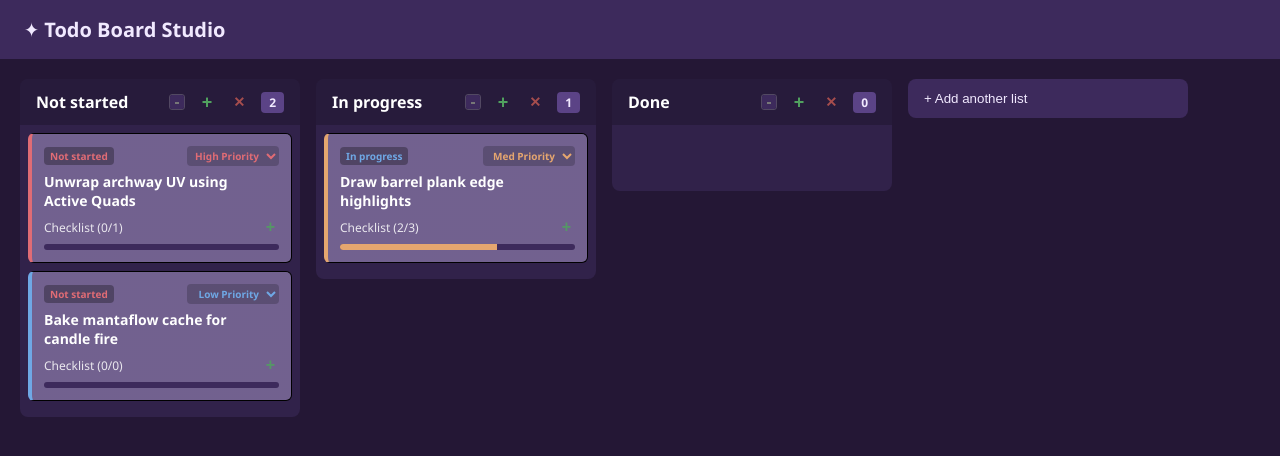
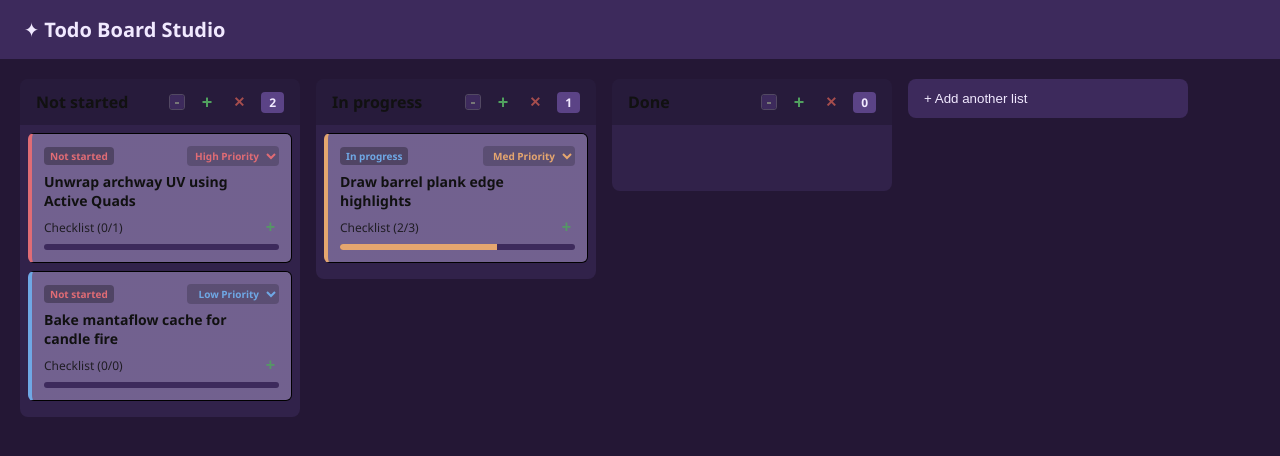
Before and after one commit to zViiX123/Todo_WebApp, a plain HTML site: page todo.html in a window 1280 px wide. Drawn offline with Linux system fonts and the light colour scheme.

Commit message:
removed dynamic color and made it solid dark gray/black

```diff
--- a/todo.html
+++ b/todo.html
@@ -212,7 +212,7 @@
 
                 // Determine dynamic text color based on background contrast
                 let colBg = data.columnColors[colName] || '#31224A';
-                let dynText = getContrastYIQ(colBg);
+                let dynText = '#111111'; // Hardcoded to deep dark gray/black
 
                 const colEl = document.createElement("div");
                 colEl.className = "column";
@@ -574,18 +574,6 @@
             }
         }
 
-        // Calculates whether the text should be dark or light based on background hex
-        function getContrastYIQ(hexcolor){
-            if (!hexcolor || hexcolor.startsWith('var')) return 'var(--text-light)';
-            hexcolor = hexcolor.replace("#", "");
-            if(hexcolor.length === 3) hexcolor = hexcolor.split('').map(c => c+c).join('');
-            const r = parseInt(hexcolor.substr(0,2),16);
-            const g = parseInt(hexcolor.substr(2,2),16);
-            const b = parseInt(hexcolor.substr(4,2),16);
-            const yiq = ((r*299)+(g*587)+(b*114))/1000;
-            return (yiq >= 135) ? '#111111' : '#FFFFFF'; // Returns dark gray for light backgrounds, white for dark
-        }
-
         // Initialize
         renderBoard();
     </script>
```
